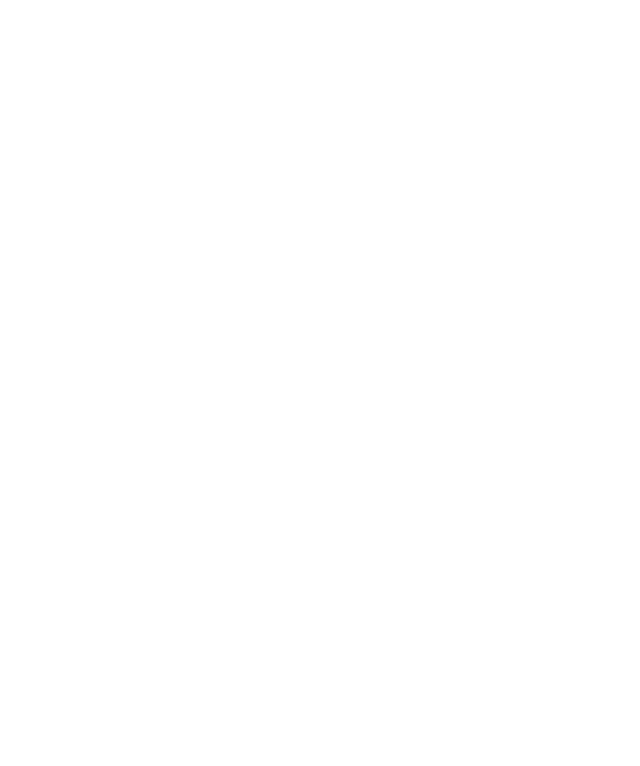
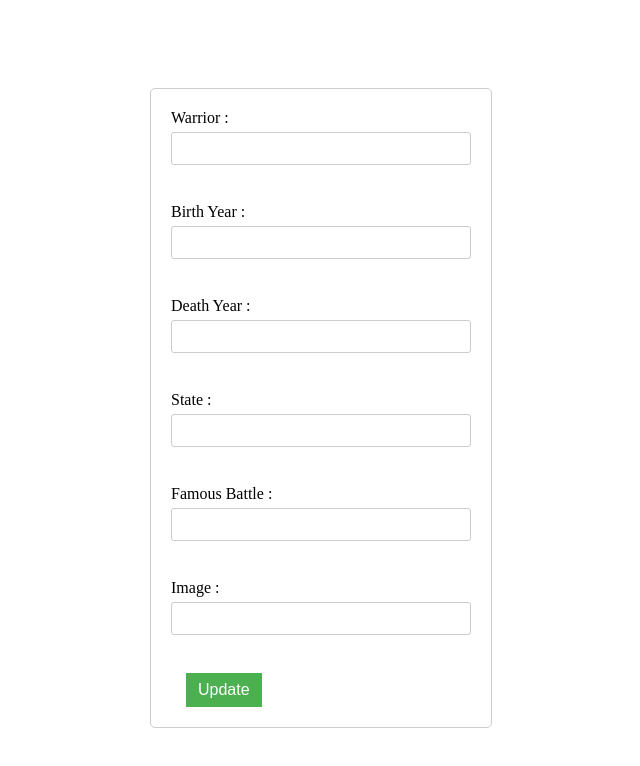
Before and after one commit to rajmalpure/The-Warrior-Codex, a React (Vite) app in the folder client/react/: page /update/1 in a window 1280 px wide. Before the commit this address had no page. Shown: the top 766 px of the page, without its empty margins (319-959 px from the left). Built offline with nearby package versions, Linux system fonts and the light colour scheme; no server answers.

Commit message:
module-14

```diff
--- a/client/react/src/App.jsx
+++ b/client/react/src/App.jsx
@@ -14,7 +14,7 @@ function App() {
 
       <Route path="/" element={<Home/>}/>
       <Route path="/form" element={<Form/>}/>
-      <Route path="/update" element={<UpdateForm/>}/>
+      <Route path="/update/:id" element={<UpdateForm/>}/>
 
     </Routes>
 
--- a/client/react/src/components/Form.jsx
+++ b/client/react/src/components/Form.jsx
@@ -21,7 +21,7 @@ function Form() {
 
       const handleSubmit = async (event) => {
         console.log("working")
-        event.preventDefault(); // Prevents the default form submission behavior
+        event.preventDefault();
 
         const res = await axios.post('https://list-of-warrriors.onrender.com/add', formData)
             .then(res => {
--- a/client/react/src/components/Home.css
+++ b/client/react/src/components/Home.css
@@ -82,3 +82,46 @@
   li {
     margin-bottom: 5px;
   }
+
+  .btns {
+    display: flex;
+    gap: 50px;
+  }
+
+  .update {
+    padding: 8px 12px;
+    margin-left: 15px;
+    background-color: #4caf50;
+    border: none;
+    color: white;
+    text-align: center;
+    text-decoration: none;
+    display: inline-block;
+    font-size: 16px;
+    cursor: pointer;
+  }
+
+  .delete {
+    padding: 8px 12px;
+    background-color: #4caf50;
+    border: none;
+    color: white;
+    text-align: center;
+    text-decoration: none;
+    display: inline-block;
+    font-size: 16px;
+    cursor: pointer;
+  }
+
+  .update:hover,
+  .delete:hover {
+    background-color: #45a049;
+  }
+
+  .delete {
+    background-color: #f44336;
+  }
+
+  .delete:hover {
+    background-color: #d32f2f;
+  }
--- a/client/react/src/components/Home.jsx
+++ b/client/react/src/components/Home.jsx
@@ -6,16 +6,14 @@ import { Link } from "react-router-dom";
 const API_URI = `https://list-of-warrriors.onrender.com/get`;
 
 function Home() {
-  const [warriorData, setWarriorData] = useState("");
+  const [warriorData, setWarriorData] = useState([]);
   const [loading, setLoading] = useState(true);
   const [error, setError] = useState("");
 
   useEffect(() => {
     const fetchData = async () => {
       try {
-        const response = await fetch(
-          "https://list-of-warrriors.onrender.com/get"
-        );
+        const response = await fetch(API_URI);
         if (!response.ok) {
           throw new Error("Network response was not ok");
         }
@@ -34,13 +32,10 @@ function Home() {
   if (loading) return <div>Loading...</div>;
   if (error) return <div>Error: {error.message}</div>;
 
-
-
   const deleteItem = async (id) => {
     try {
       await axios.delete(`https://list-of-warrriors.onrender.com/delete/${id}`);
 
-      // Update the state after deletion
       setWarriorData(prevState => prevState.filter(item => item._id !== id));
     } catch (error) {
       console.error("Error deleting data:", error);
@@ -48,27 +43,23 @@ function Home() {
     }
   };
 
-
   return (
     <div className="home-content">
-
       <div className="nav">
         <h1>LIST OF WARRIORS</h1>
         <input
           className="search-bar"
           type="text"
-          placeholder="  Enter the warrier name"
+          placeholder="  Enter the warrior name"
         />
-
-          <Link to="/form">
-            <button className="form-btn">Add Entity</button>
-          </Link>
-
+        <Link to="/form">
+          <button className="form-btn">Add Entity</button>
+        </Link>
       </div>
 
       <div className="container">
         {warriorData.map((warrior) => (
-          <div className="card">
+          <div key={warrior._id} className="card">
             <div className="image">
               <img src={warrior.Image} alt="" />
             </div>
@@ -82,15 +73,13 @@ function Home() {
                 <li>State: {warrior.State}</li>
                 <li>Famous battle: {warrior.FamousBattle}</li>
               </ul>
-
               <div className="btns">
-
-                  <Link to={`/update`}>
-                    <button className='update'>Update</button>
-                  </Link>
-                  <button className='delete' onClick={() => deleteItem(warrior._id)}>Delete</button>
+                <Link to={`/update/${warrior._id}`}>
+                  <button className="update">Update</button>
+                </Link>
+                <button className="delete" onClick={() => deleteItem(warrior._id)}>
+                  Delete</button>
               </div>
-
             </div>
           </div>
         ))}
--- a/client/react/src/components/UpdateForm.jsx
+++ b/client/react/src/components/UpdateForm.jsx
@@ -1,11 +1,11 @@
 import React, { useEffect, useState } from 'react';
-import './Form.css'; // Assuming the CSS path is correct
+import './Form.css';
 import axios from 'axios';
 import { useNavigate, useParams, Link } from 'react-router-dom';
 
 function UpdateForm() {
     const navigate = useNavigate();
-    const { id } = useParams(); // To fetch the specific entity's ID
+    const { id } = useParams();
 
     const [formData, setFormData] = useState({
         Warrior : '',
@@ -16,9 +16,8 @@ function UpdateForm() {
         Image : ''
     });
 
-    // Fetch the existing data for editing
     useEffect(() => {
-        if(id) { // Ensure there is an id to fetch data for
+        if(id) {
             axios.get(`https://list-of-warrriors.onrender.com/get/${id}`)
                 .then((response) => {
                     setFormData({
@@ -34,7 +33,7 @@ function UpdateForm() {
                     console.error(error);
                 });
         }
-    }, [id]); // Dependency array ensures useEffect runs when id changes
+    }, [id]);
 
     const handleChange = (event) => {
         const { name, value, type, checked } = event.target;
@@ -48,7 +47,7 @@ function UpdateForm() {
         event.preventDefault();
         axios.put(`https://list-of-warrriors.onrender.com/update/${id}`, formData)
             .then(() => {
-                navigate('/'); // Adjust the navigate path as per your application's routing
+                navigate('/');
                 console.log(formData)
             })
             .catch((error) => {
@@ -59,7 +58,7 @@ function UpdateForm() {
     return (
       <div className='container'>
        <div className='content'>
-        <form>
+        <form onSubmit={handleSubmit}>
             <label>
                 Warrior :
                 <br />
--- a/package.json
+++ b/package.json
@@ -1,5 +1,6 @@
 {
   "dependencies": {
-    "axios": "^1.6.7"
+    "axios": "^1.6.7",
+    "vite": "^5.1.6"
   }
 }
```
Also changed, not shown: 2 other files (tests, documents, lock files or other folders).
